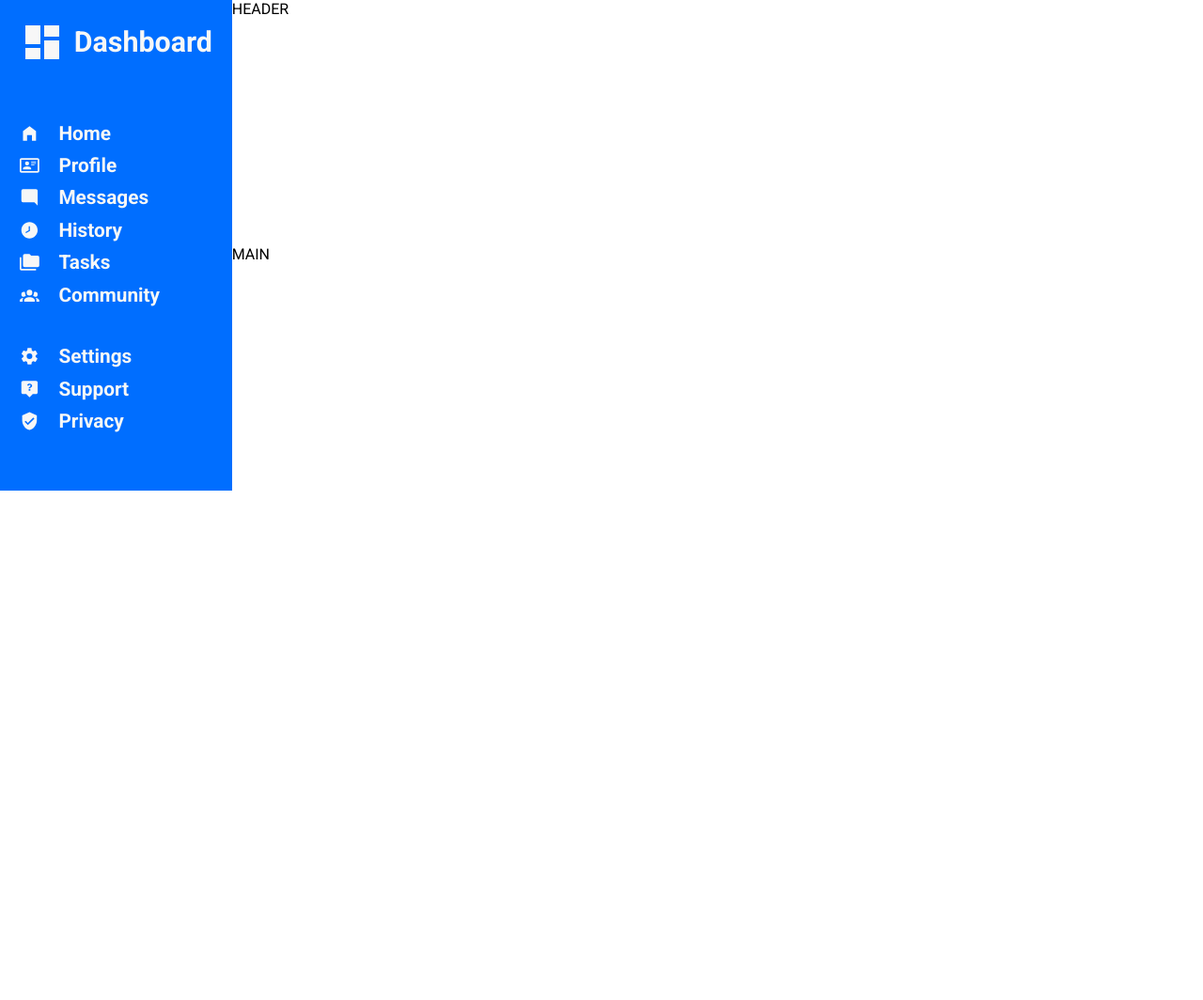
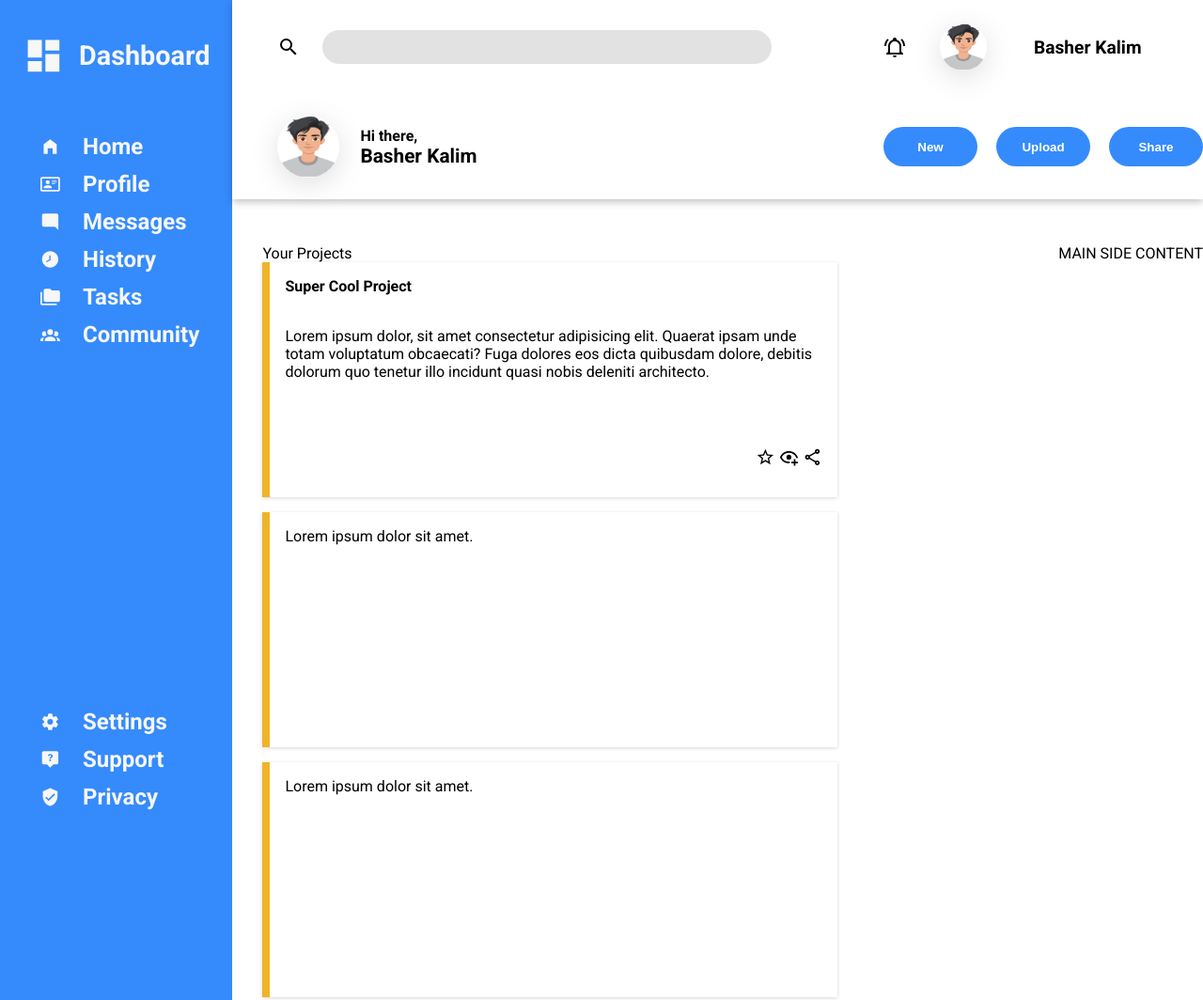
Before and after one commit to Basher113/odin-admin-dashboard, a plain HTML site: page index.html in a window 1280 px wide. Shown: the top 1064 px of the page at 94% size. Before the commit the page ends 800 px from the top, so only its background shows below. Drawn offline with Linux system fonts and the light colour scheme.

Commit message:
Add header, and main cards

```diff
--- /dev/null
+++ b/header.css
@@ -0,0 +1,79 @@
+.header {
+    font-weight: 700;
+    display: grid;
+    grid-template-columns: 3fr 1fr;
+    grid-template-rows: 100px 80px;
+    row-gap: 1em;
+    box-shadow: rgba(0, 0, 0, 0.24) 0px 3px 8px;
+    padding-left: 3em;
+    padding-bottom: 1em;
+}
+
+.header .search-section {
+    display: grid;
+    grid-template-columns: 3em 1fr;
+    align-items: center;
+}
+
+.header .search-section input {
+    width: 80%;
+    padding: 0.8em 0 0.8em 1em;
+    font-size: 0.8rem;
+    border: none;
+    border-radius: 50px;
+    background-color: rgb(226, 226, 226);
+}
+
+.header .header-icon {
+    width: 1.5rem;
+}
+
+.search-input:focus {
+    outline-color: var(--primary-color);
+}
+
+.header .profile-section {
+    font-size: 1.2rem;
+    display: grid;
+    grid-template-columns: 60px 100px 1fr;
+    align-items: center;
+}
+
+.profile-picture {
+    width: 50px;
+    height: 50px;
+    border-radius: 50%;
+    box-shadow: rgba(100, 100, 111, 0.2) 0px 7px 29px 0px;
+}
+
+.header .greetings {
+    display: grid;
+    grid-template-columns: 80px 1fr 1fr;
+    column-gap: 0.5em;
+    align-items: center;
+}
+
+.header .greetings .username {
+    font-size: 1.3rem;
+}
+
+.header .greetings .profile-picture {
+    width: 66px;
+    height: 66px;
+}
+
+.header-buttons {
+    display: grid;
+    grid-template-columns: 100px 100px 100px;
+    align-items: center;
+    gap: 20px;
+}
+
+.header-buttons button {
+    background-color: var(--primary-color);
+    color: white;
+    border: none;
+    font-weight: 700;
+    padding: 1em 0;
+    border-radius: 40px;
+}
--- a/index.html
+++ b/index.html
@@ -8,6 +8,8 @@
     <link rel="preconnect" href="https://fonts.gstatic.com" crossorigin>
     <link href="https://fonts.googleapis.com/css2?family=Roboto:ital,wght@0,100..900;1,100..900&display=swap" rel="stylesheet">
     <link rel="stylesheet" href="styles.css">
+    <link rel="stylesheet" href="sidebar.css">
+    <link rel="stylesheet" href="header.css">
 </head>
 <body>
 
@@ -32,10 +34,65 @@
 
         </div>
 
-        <div class="header">HEADER</div>
+        <div class="header">
+            <div class="search-section">
+                <svg class="header-icon" xmlns="http://www.w3.org/2000/svg" viewBox="0 0 24 24"><title>magnify</title><path d="M9.5,3A6.5,6.5 0 0,1 16,9.5C16,11.11 15.41,12.59 14.44,13.73L14.71,14H15.5L20.5,19L19,20.5L14,15.5V14.71L13.73,14.44C12.59,15.41 11.11,16 9.5,16A6.5,6.5 0 0,1 3,9.5A6.5,6.5 0 0,1 9.5,3M9.5,5C7,5 5,7 5,9.5C5,12 7,14 9.5,14C12,14 14,12 14,9.5C14,7 12,5 9.5,5Z" /></svg>
+                <input type="text" class="search-input">
+            </div>
+
+            <div class="profile-section">
+                <svg class="header-icon" xmlns="http://www.w3.org/2000/svg" viewBox="0 0 24 24"><title>bell-ring-outline</title><path d="M10,21H14A2,2 0 0,1 12,23A2,2 0 0,1 10,21M21,19V20H3V19L5,17V11C5,7.9 7.03,5.17 10,4.29C10,4.19 10,4.1 10,4A2,2 0 0,1 12,2A2,2 0 0,1 14,4C14,4.1 14,4.19 14,4.29C16.97,5.17 19,7.9 19,11V17L21,19M17,11A5,5 0 0,0 12,6A5,5 0 0,0 7,11V18H17V11M19.75,3.19L18.33,4.61C20.04,6.3 21,8.6 21,11H23C23,8.07 21.84,5.25 19.75,3.19M1,11H3C3,8.6 3.96,6.3 5.67,4.61L4.25,3.19C2.16,5.25 1,8.07 1,11Z" /></svg>
+                <img class="profile-picture" src="assets/images/profile1.jpg" alt="profile picture" width="70" height="70">
+                <div class="username">Basher Kalim</div>
+            </div>
+
+            <div class="greetings">
+                <img src="assets/images/profile1.jpg" alt="profile picture" class="profile-picture">
+                <div>
+                    <div>Hi there,</div>
+                    <div class="username">Basher Kalim</div>
+                </div>
+            </div>
+
+            <div class="header-buttons">
+                <button>New</button>
+                <button>Upload</button>
+                <button>Share</button>
+            </div>
+
+        </div>
 
         <div class="main">
-            MAIN
+            <div class="main-left-content">
+                <div class="title">Your Projects</div>
+                <div class="cards">
+                    <div class="card">
+                        <div class="card-title">
+                            Super Cool Project
+                        </div>
+                        <div class="article article-content">
+                            Lorem ipsum dolor, sit amet consectetur adipisicing elit.
+                            Quaerat ipsam unde totam voluptatum obcaecati? Fuga dolores eos
+                            dicta quibusdam dolore, debitis dolorum quo tenetur illo
+                            incidunt quasi nobis deleniti architecto.
+                        </div>
+                        <div class="card-icons">
+                            <svg xmlns="http://www.w3.org/2000/svg" viewBox="0 0 24 24"><title>star-outline</title><path d="M12,15.39L8.24,17.66L9.23,13.38L5.91,10.5L10.29,10.13L12,6.09L13.71,10.13L18.09,10.5L14.77,13.38L15.76,17.66M22,9.24L14.81,8.63L12,2L9.19,8.63L2,9.24L7.45,13.97L5.82,21L12,17.27L18.18,21L16.54,13.97L22,9.24Z" /></svg>
+                            <svg xmlns="http://www.w3.org/2000/svg" viewBox="0 0 24 24"><title>eye-plus-outline</title><path d="M12,4.5C7,4.5 2.73,7.61 1,12C2.73,16.39 7,19.5 12,19.5C12.36,19.5 12.72,19.5 13.08,19.45C13.03,19.13 13,18.82 13,18.5C13,18.14 13.04,17.78 13.1,17.42C12.74,17.46 12.37,17.5 12,17.5C8.24,17.5 4.83,15.36 3.18,12C4.83,8.64 8.24,6.5 12,6.5C15.76,6.5 19.17,8.64 20.82,12C20.7,12.24 20.56,12.45 20.43,12.68C21.09,12.84 21.72,13.11 22.29,13.5C22.56,13 22.8,12.5 23,12C21.27,7.61 17,4.5 12,4.5M12,9A3,3 0 0,0 9,12A3,3 0 0,0 12,15A3,3 0 0,0 15,12A3,3 0 0,0 12,9M18,14.5V17.5H15V19.5H18V22.5H20V19.5H23V17.5H20V14.5H18Z" /></svg>
+                            <svg xmlns="http://www.w3.org/2000/svg" viewBox="0 0 24 24"><title>share-variant-outline</title><path d="M18 16.08C17.24 16.08 16.56 16.38 16.04 16.85L8.91 12.7C8.96 12.47 9 12.24 9 12S8.96 11.53 8.91 11.3L15.96 7.19C16.5 7.69 17.21 8 18 8C19.66 8 21 6.66 21 5S19.66 2 18 2 15 3.34 15 5C15 5.24 15.04 5.47 15.09 5.7L8.04 9.81C7.5 9.31 6.79 9 6 9C4.34 9 3 10.34 3 12S4.34 15 6 15C6.79 15 7.5 14.69 8.04 14.19L15.16 18.34C15.11 18.55 15.08 18.77 15.08 19C15.08 20.61 16.39 21.91 18 21.91S20.92 20.61 20.92 19C20.92 17.39 19.61 16.08 18 16.08M18 4C18.55 4 19 4.45 19 5S18.55 6 18 6 17 5.55 17 5 17.45 4 18 4M6 13C5.45 13 5 12.55 5 12S5.45 11 6 11 7 11.45 7 12 6.55 13 6 13M18 20C17.45 20 17 19.55 17 19S17.45 18 18 18 19 18.45 19 19 18.55 20 18 20Z" /></svg>
+                        </div>
+                    </div>
+                    <div class="card">Lorem ipsum dolor sit amet.</div>
+                    <div class="card">Lorem ipsum dolor sit amet.</div>
+                    <div class="card">Lorem ipsum dolor sit amet.</div>
+                    <div class="card">Lorem ipsum dolor sit amet.</div>
+                    <div class="card">Lorem ipsum dolor sit amet.</div>
+                </div>
+            </div>
+
+            <div class="main-right-content">
+                MAIN SIDE CONTENT
+            </div>
         </div>
     </div>
     <script src="script.js"></script>
--- /dev/null
+++ b/sidebar.css
@@ -0,0 +1,42 @@
+.sidebar {
+    grid-row: 1 / 4;
+    background-color: var(--primary-color);
+    color: var(--font-white-color);
+    font-size: 1.5rem;
+    font-weight: 700;
+    padding: 1em;
+    display: grid;
+    grid-template-rows: 70px 1fr 2fr;
+    row-gap: 2em;
+}
+
+.sidebar .logo {
+    font-size: 1.2em;
+    display: grid;
+    grid-template-columns: 60px 1fr;
+    align-items: center;
+}
+
+.sidebar .logo svg {
+    fill: var(--font-white-color);
+    width: 2.8rem;
+    margin-right: 10px;
+}
+
+.sidebar ul {
+    padding-left: 0.8em;
+
+}
+
+.sidebar ul li {
+    margin-bottom: 0.5em;
+}
+
+.sidebar ul li a {
+    display: flex;
+}
+
+.sidebar ul li a svg {
+    fill: var(--font-white-color);
+    margin-right: 1em;
+}
--- a/styles.css
+++ b/styles.css
@@ -5,7 +5,7 @@
 }
 
 :root {
-    --primary-color: rgb(0, 110, 255);
+    --primary-color: rgb(53, 139, 252);
     --font-white-color: rgb(247, 247, 247);
     font-family: "Roboto", sans-serif;
 }
@@ -15,6 +15,10 @@ a {
     color: var(--font-white-color);
 }
 
+svg {
+    width: 1.3rem;
+}
+
 ul {
     list-style: none;
 }
@@ -22,43 +26,46 @@ ul {
 .container {
     display: grid;
     grid-template-columns: 1fr 6fr;
+    row-gap: 3em;
 }
 
-.sidebar {
-    grid-row: 1 / 3;
-    background-color: var(--primary-color);
-    color: var(--font-white-color);
-    font-size: 1.3rem;
-    font-weight: 700;
+.main {
+    display: grid;
+    grid-template-columns: 3fr 1fr;
+    padding-left: 2em;
+    gap: 1em;
+}
+
+.main .main-right-content {
+    grid-column: 3 / 4;
+    grid-row: 1;
+}
+
+.main .main-left-content {
+
+}
+
+.cards {
+    display: grid;
+    grid-template-columns: repeat(auto-fit, minmax(300px, 1fr));
+    gap: 1em;
+}
+
+.card {
+    border-left: 8px solid #f0b429;
+    display: grid;
+    grid-template-rows: 1fr 3fr 1fr;
+    gap: 1em;
+    height: 250px;
+    box-shadow: rgba(0, 0, 0, 0.16) 0px 1px 4px;
     padding: 1em;
 }
 
-.sidebar .logo {
-    font-size: 1.9rem;
-    display: flex;
-    align-items: center;
+.card-icons {
+
+    margin-left: auto;
 }
 
-.sidebar .logo svg {
-    fill: var(--font-white-color);
-    width: 3rem;
-    margin-right: 10px;
+.card .card-title {
+    font-weight: 700;
 }
-
-.sidebar > * {
-    margin-bottom: 2em;
-}
-
-.sidebar ul li {
-    margin-bottom: 0.5em;
-}
-
-.sidebar ul li a {
-    display: flex;
-}
-
-.sidebar ul li a svg {
-    width: 1.3rem;
-    fill: var(--font-white-color);
-    margin-right: 1em;
-}
```
Also changed, not shown: assets/images/profile1.jpg (added).
